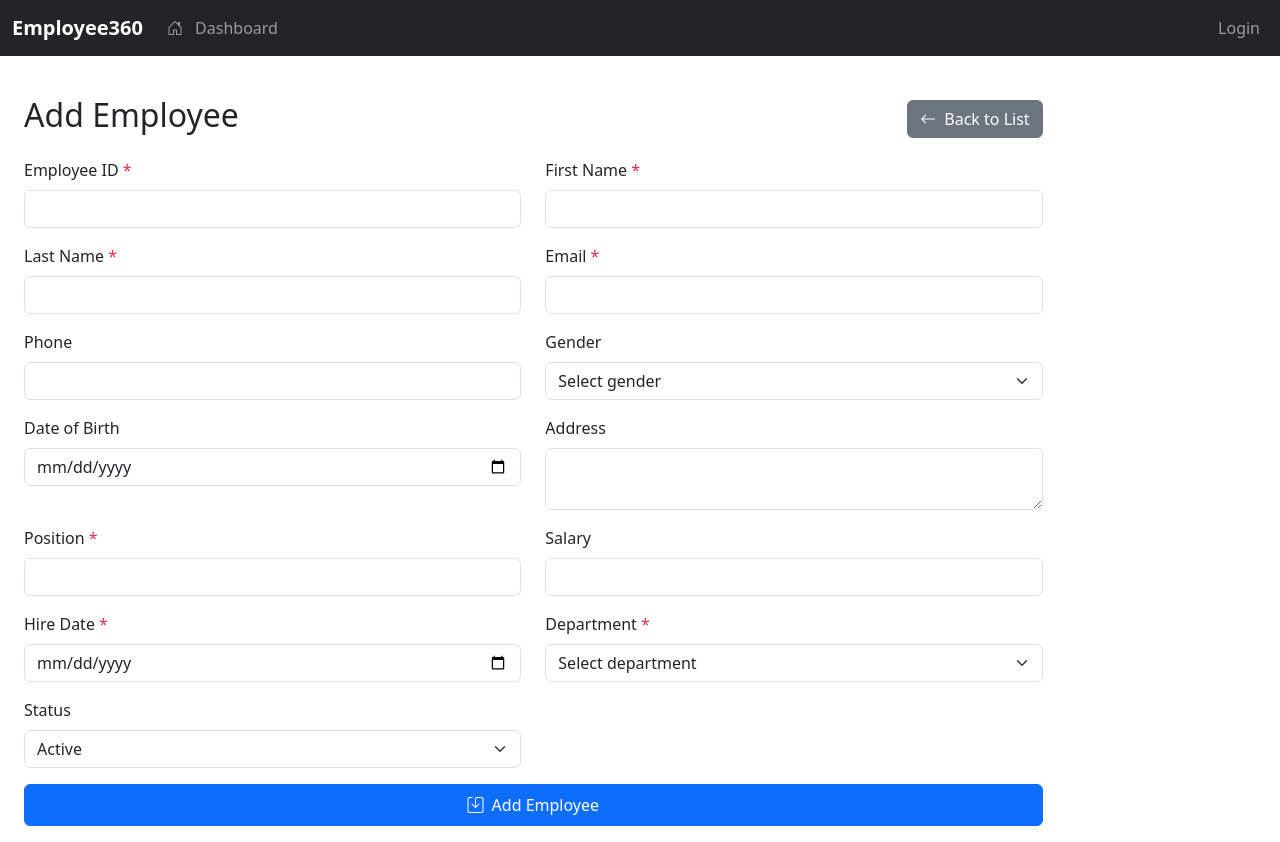
After one commit to DSnext412-jpg/Smart-Employee-Management-System, a Flask app: template templates/employee_form.html in a window 1280 px wide. The commit adds this page. Run offline with Flask 3, Linux system fonts and the light colour scheme; the template is opened without the code that fills it, so the values that code supplies are empty; some libraries are stand-ins or nearby versions.

Commit message:
Phase 7: Employee Management CRUD - final corrections and validation fix

```diff
--- a/app.py
+++ b/app.py
@@ -2,6 +2,7 @@ from flask import Flask, render_template, jsonify, request, session, redirect, u
 from dotenv import load_dotenv
 import os
 import MySQLdb
+
 from config import MYSQL_HOST, MYSQL_USER, MYSQL_PASSWORD, MYSQL_DB, MYSQL_PORT, SECRET_KEY, DEBUG
 
 # Load environment variables from .env file
@@ -132,6 +133,393 @@ def dashboard():
     )
 
 
+@app.route("/employees")
+@login_required
+def employees():
+    """Employee list page with search."""
+    search_term = request.args.get('search', '')
+    conn = get_db_connection()
+    cursor = conn.cursor(dictionary=True)
+
+    if search_term:
+        like_term = f"%{search_term}%"
+        cursor.execute("""
+            SELECT
+                e.id,
+                e.employee_id,
+                e.first_name,
+                e.last_name,
+                e.email,
+                e.phone,
+                e.position,
+                d.name AS department_name,
+                e.status
+            FROM employees e
+            LEFT JOIN departments d ON e.department_id = d.id
+            WHERE
+                e.employee_id LIKE %s
+                OR e.first_name LIKE %s
+                OR e.last_name LIKE %s
+                OR e.email LIKE %s
+                OR e.position LIKE %s
+            ORDER BY e.id DESC
+        """, (like_term, like_term, like_term, like_term, like_term))
+    else:
+        cursor.execute("""
+            SELECT
+                e.id,
+                e.employee_id,
+                e.first_name,
+                e.last_name,
+                e.email,
+                e.phone,
+                e.position,
+                d.name AS department_name,
+                e.status
+            FROM employees e
+            LEFT JOIN departments d ON e.department_id = d.id
+            ORDER BY e.id DESC
+        """)
+
+    employees = cursor.fetchall()
+    cursor.close()
+    conn.close()
+
+    return render_template("employees.html", employees=employees, search_term=search_term)
+
+
+@app.route("/employees/add")
+@login_required
+def employees_add():
+    """Show add employee form."""
+    conn = get_db_connection()
+    cursor = conn.cursor(dictionary=True)
+    cursor.execute("SELECT id, name FROM departments ORDER BY name")
+    departments = cursor.fetchall()
+    cursor.close()
+    conn.close()
+    return render_template("employee_form.html", employee_form_title="Add Employee", departments=departments)
+
+
+@app.route("/employees/add", methods=["POST"])
+@login_required
+def employees_add_post():
+    """Process add employee form."""
+    employee_id = request.form.get('employee_id', '').strip()
+    first_name = request.form.get('first_name', '').strip()
+    last_name = request.form.get('last_name', '').strip()
+    email = request.form.get('email', '').strip()
+    phone = request.form.get('phone', '').strip()
+    gender = request.form.get('gender', '').strip()
+    date_of_birth = request.form.get('date_of_birth', '').strip()
+    address = request.form.get('address', '').strip()
+    position = request.form.get('position', '').strip()
+    salary = request.form.get('salary', '').strip()
+    hire_date = request.form.get('hire_date', '').strip()
+    department_id = request.form.get('department_id', '').strip()
+    status = request.form.get('status', '').strip()
+
+    validation_errors = {}
+
+    # Required field validation
+    if not employee_id:
+        validation_errors['employee_id'] = 'Employee ID is required.'
+    if not first_name:
+        validation_errors['first_name'] = 'First Name is required.'
+    if not last_name:
+        validation_errors['last_name'] = 'Last Name is required.'
+    if not email:
+        validation_errors['email'] = 'Email is required.'
+    if not position:
+        validation_errors['position'] = 'Position is required.'
+    if not hire_date:
+        validation_errors['hire_date'] = 'Hire Date is required.'
+    if not department_id:
+        validation_errors['department_id'] = 'Department is required.'
+
+    # Basic email validation
+    if email and '@' not in email:
+        validation_errors['email'] = 'Please enter a valid email address.'
+
+    # Employee ID duplicate check
+    if employee_id and not validation_errors.get('employee_id'):
+        conn = get_db_connection()
+        cursor = conn.cursor()
+        cursor.execute("SELECT id FROM employees WHERE employee_id = %s", (employee_id,))
+        existing = cursor.fetchone()
+        conn.close()
+
+        if existing:
+            validation_errors['employee_id'] = 'Employee ID already exists.'
+
+    if validation_errors:
+        conn = get_db_connection()
+        cursor = conn.cursor(dictionary=True)
+        cursor.execute("SELECT id, name FROM departments ORDER BY name")
+        departments = cursor.fetchall()
+        cursor.close()
+        conn.close()
+        return render_template(
+            "employee_form.html",
+            employee_form_title="Add Employee",
+            departments=departments,
+            validation_errors=validation_errors,
+            employee_employee_id=employee_id,
+            employee_first_name=first_name,
+            employee_last_name=last_name,
+            employee_email=email,
+            employee_phone=phone,
+            employee_gender=gender,
+            employee_dob=date_of_birth,
+            employee_address=address,
+            employee_position=position,
+            employee_salary=salary,
+            employee_hire_date=hire_date,
+            employee_department_id=department_id,
+            employee_status=status
+        )
+
+    # Insert new employee
+    conn = get_db_connection()
+    cursor = conn.cursor()
+    cursor.execute("""
+        INSERT INTO employees (
+            employee_id, first_name, last_name, email, phone, gender,
+            date_of_birth, address, position, salary, hire_date, department_id, status
+        ) VALUES (%s, %s, %s, %s, %s, %s, %s, %s, %s, %s, %s, %s, %s)
+""", (employee_id, first_name, last_name, email, phone, gender,
+          date_of_birth, address, position, salary, hire_date, department_id, status))
+    conn.commit()
+    cursor.close()
+    conn.close()
+
+    return redirect(url_for('employees'))
+
+
+@app.route("/employees/<int:id>")
+@login_required
+def employee_details(id):
+    """View employee details."""
+    conn = get_db_connection()
+    cursor = conn.cursor(dictionary=True)
+    cursor.execute("""
+        SELECT
+            e.id,
+            e.employee_id,
+            e.first_name,
+            e.last_name,
+            e.email,
+            e.phone,
+            e.gender,
+            e.date_of_birth,
+            e.address,
+            e.position,
+            e.salary,
+            e.hire_date,
+            d.name AS department_name,
+            e.status
+        FROM employees e
+        LEFT JOIN departments d ON e.department_id = d.id
+        WHERE e.id = %s
+    """, (id,))
+    employee = cursor.fetchone()
+    cursor.close()
+    conn.close()
+
+    if not employee:
+        return redirect(url_for('employees'))
+
+    return render_template("employee_details.html", employee=employee)
+
+
+@app.route("/employees/<int:id>/edit")
+@login_required
+def employee_edit(id):
+    """Show edit employee form."""
+    conn = get_db_connection()
+    cursor = conn.cursor(dictionary=True)
+    cursor.execute("""
+        SELECT
+            e.id,
+            e.employee_id,
+            e.first_name,
+            e.last_name,
+            e.email,
+            e.phone,
+            e.gender,
+            e.date_of_birth,
+            e.address,
+            e.position,
+            e.salary,
+            e.hire_date,
+            e.department_id,
+            e.status
+        FROM employees e
+        WHERE e.id = %s
+    """, (id,))
+    employee = cursor.fetchone()
+
+    if not employee:
+        return redirect(url_for('employees'))
+
+    cursor.execute("SELECT id, name FROM departments ORDER BY name")
+    departments = cursor.fetchall()
+    cursor.close()
+    conn.close()
+
+    return render_template("employee_form.html",
+                         employee_form_title="Edit Employee",
+                         employee=employee,
+                         departments=departments,
+                         employee_id=employee['id'],
+                         employee_employee_id=employee['employee_id'],
+                         employee_first_name=employee['first_name'],
+                         employee_last_name=employee['last_name'],
+                         employee_email=employee['email'],
+                         employee_phone=employee['phone'],
+                         employee_gender=employee['gender'],
+                         employee_dob=employee['date_of_birth'],
+                         employee_address=employee['address'],
+                         employee_position=employee['position'],
+                         employee_salary=employee['salary'],
+                         employee_hire_date=employee['hire_date'],
+                         employee_department_id=employee['department_id'],
+                         employee_status=employee['status'])
+
+
+@app.route("/employees/<int:id>/edit", methods=["POST"])
+@login_required
+def employee_edit_post(id):
+    """Process edit employee form."""
+    first_name = request.form.get('first_name', '').strip()
+    last_name = request.form.get('last_name', '').strip()
+    email = request.form.get('email', '').strip()
+    phone = request.form.get('phone', '').strip()
+    gender = request.form.get('gender', '').strip()
+    date_of_birth = request.form.get('date_of_birth', '').strip()
+    address = request.form.get('address', '').strip()
+    position = request.form.get('position', '').strip()
+    salary = request.form.get('salary', '').strip()
+    department_id = request.form.get('department_id', '').strip()
+    status = request.form.get('status', '').strip()
+    employee_id = request.form.get('employee_id', '').strip()
+
+    validation_errors = {}
+
+    # Employee ID required validation
+    if not employee_id:
+        validation_errors['employee_id'] = 'Employee ID is required.'
+
+    # Basic email validation
+    if email and '@' not in email:
+        validation_errors['email'] = 'Please enter a valid email address.'
+
+    # Retrieve hire_date for validation
+    hire_date = request.form.get('hire_date', '').strip()
+
+    # Required field validation
+    if not first_name:
+        validation_errors['first_name'] = 'First Name is required.'
+    if not last_name:
+        validation_errors['last_name'] = 'Last Name is required.'
+    if not email:
+        validation_errors['email'] = 'Email is required.'
+    if not position:
+        validation_errors['position'] = 'Position is required.'
+    if not hire_date:
+        validation_errors['hire_date'] = 'Hire Date is required.'
+    if not department_id:
+        validation_errors['department_id'] = 'Department is required.'
+
+    # Employee ID uniqueness check (exclude current employee)
+    if employee_id and not validation_errors.get('employee_id'):
+        conn = get_db_connection()
+        cursor = conn.cursor()
+        cursor.execute("SELECT id FROM employees WHERE employee_id = %s AND id != %s",
+                       (employee_id, id))
+        existing = cursor.fetchone()
+        conn.close()
+
+        if existing:
+            validation_errors['employee_id'] = 'Employee ID already exists.'
+
+    if validation_errors:
+        conn = get_db_connection()
+        cursor = conn.cursor(dictionary=True)
+        cursor.execute("SELECT id, name FROM departments ORDER BY name")
+        departments = cursor.fetchall()
+        cursor.close()
+        conn.close()
+        return render_template(
+            "employee_form.html",
+            employee_form_title="Edit Employee",
+            departments=departments,
+            validation_errors=validation_errors,
+            employee_id=id,
+            employee_employee_id=employee_id,
+            employee_first_name=first_name,
+            employee_last_name=last_name,
+            employee_email=email,
+            employee_phone=phone,
+            employee_gender=gender,
+            employee_dob=date_of_birth,
+            employee_address=address,
+            employee_position=position,
+            employee_salary=salary,
+            employee_hire_date=hire_date,
+            employee_department_id=department_id,
+            employee_status=status
+        )
+
+    # Update employee
+    conn = get_db_connection()
+    cursor = conn.cursor()
+    cursor.execute("""
+        UPDATE employees
+        SET employee_id = %s, first_name = %s, last_name = %s, email = %s, phone = %s, gender = %s,
+            date_of_birth = %s, address = %s, position = %s, salary = %s, hire_date = %s,
+            department_id = %s, status = %s
+        WHERE id = %s
+    """, (employee_id, first_name, last_name, email, phone, gender,
+          date_of_birth, address, position, salary, hire_date, department_id, status, id))
+    conn.commit()
+    cursor.close()
+    conn.close()
+
+    return redirect(url_for('employee_details', id=id))
+
+
+@app.route("/employees/<int:id>/delete", methods=["POST"])
+@login_required
+def employee_delete(id):
+    """Delete employee."""
+    conn = get_db_connection()
+    cursor = conn.cursor()
+
+    # Verify employee exists
+    cursor.execute("SELECT id FROM employees WHERE id = %s", (id,))
+    existing = cursor.fetchone()
+
+    if existing:
+        cursor.execute("DELETE FROM employees WHERE id = %s", (id,))
+        conn.commit()
+
+    cursor.close()
+    conn.close()
+
+    return redirect(url_for('employees'))
+
+
+@app.errorhandler(404)
+def not_found_error(error):
+    return render_template("404.html"), 404
+
+
+@app.errorhandler(500)
+def internal_error(error):
+    return render_template("500.html"), 500
+
+
 @app.route("/db-test")
 def db_test():
     """Simple test route to verify MySQL connection."""
@@ -150,15 +538,5 @@ def db_test():
         return jsonify({"status": "error", "message": "Database connection failed"}), 500
 
 
-@app.errorhandler(404)
-def not_found_error(error):
-    return render_template("404.html"), 404
-
-
-@app.errorhandler(500)
-def internal_error(error):
-    return render_template("500.html"), 500
-
-
 if __name__ == "__main__":
     app.run(debug=DEBUG)
--- a/templates/base.html
+++ b/templates/base.html
@@ -61,7 +61,7 @@
                     Dashboard
                 </a>
             </li>
-            <li class="nav-item">
+            <li class="nav-item {% if request.path.startswith('/employees') %}active{% endif %}">
                 <a class="nav-link" href="/employees">
                     <span class="bi bi-person-meet me-2"></span>
                     Employees
--- /dev/null
+++ b/templates/employee_form.html
@@ -0,0 +1,128 @@
+{% extends "base.html" %}
+
+{% block title %}Add Employee - Employee360{% endblock %}
+
+{% block content %}
+<div class="d-flex justify-content-between align-items-center mb-3">
+    <h2>{{ 'Edit Employee' if employee_id else 'Add Employee' }}</h2>
+    <a href="/employees" class="btn btn-secondary">
+        <span class="bi bi-arrow-left me-2"></span>Back to List
+    </a>
+</div>
+
+<form method="POST"
+      action="{{ '/employees/' ~ employee_id ~ '/edit' if employee_id else '/employees/add' }}"
+      novalidate>
+
+    <div class="row mb-3">
+        <div class="col-md-6">
+            <label for="employee_id" class="form-label">Employee ID <span class="text-danger">*</span></label>
+            <input type="text" id="employee_id" name="employee_id" class="form-control" value="{{ employee_employee_id or '' }}"
+                required>
+        </div>
+        <div class="col-md-6">
+            <label for="first_name" class="form-label">First Name <span class="text-danger">*</span></label>
+            <input type="text" id="first_name" name="first_name" class="form-control" value="{{ employee_first_name or '' }}"
+                required>
+        </div>
+    </div>
+
+    <div class="row mb-3">
+        <div class="col-md-6">
+            <label for="last_name" class="form-label">Last Name <span class="text-danger">*</span></label>
+            <input type="text" id="last_name" name="last_name" class="form-control" value="{{ employee_last_name or '' }}"
+                required>
+        </div>
+        <div class="col-md-6">
+            <label for="email" class="form-label">Email <span class="text-danger">*</span></label>
+            <input type="email" id="email" name="email" class="form-control" value="{{ employee_email or '' }}"
+                required>
+        </div>
+    </div>
+
+    <div class="row mb-3">
+        <div class="col-md-6">
+            <label for="phone" class="form-label">Phone</label>
+            <input type="text" id="phone" name="phone" class="form-control" value="{{ employee_phone or '' }}">
+        </div>
+        <div class="col-md-6">
+            <label for="gender" class="form-label">Gender</label>
+            <select id="gender" name="gender" class="form-select">
+                <option value="">Select gender</option>
+                <option value="Male" {% if employee_gender == 'Male' %}selected{% endif %}>Male</option>
+                <option value="Female" {% if employee_gender == 'Female' %}selected{% endif %}>Female</option>
+                <option value="Other" {% if employee_gender == 'Other' %}selected{% endif %}>Other</option>
+            </select>
+        </div>
+    </div>
+
+    <div class="row mb-3">
+        <div class="col-md-6">
+            <label for="date_of_birth" class="form-label">Date of Birth</label>
+            <input type="date" id="date_of_birth" name="date_of_birth" class="form-control"
+                value="{{ employee_dob or '' }}">
+        </div>
+        <div class="col-md-6">
+            <label for="address" class="form-label">Address</label>
+            <textarea id="address" name="address" class="form-control" rows="2">{{ employee_address or '' }}</textarea>
+        </div>
+    </div>
+
+    <div class="row mb-3">
+        <div class="col-md-6">
+            <label for="position" class="form-label">Position <span class="text-danger">*</span></label>
+            <input type="text" id="position" name="position" class="form-control" value="{{ employee_position or '' }}"
+                required>
+        </div>
+        <div class="col-md-6">
+            <label for="salary" class="form-label">Salary</label>
+            <input type="number" id="salary" name="salary" class="form-control" value="{{ employee_salary or '' }}"
+                step="any">
+        </div>
+    </div>
+
+    <div class="row mb-3">
+        <div class="col-md-6">
+            <label for="hire_date" class="form-label">Hire Date <span class="text-danger">*</span></label>
+            <input type="date" id="hire_date" name="hire_date" class="form-control"
+                value="{{ employee_hire_date or '' }}" required>
+        </div>
+        <div class="col-md-6">
+            <label for="department_id" class="form-label">Department <span class="text-danger">*</span></label>
+            <select id="department_id" name="department_id" class="form-select" required>
+                <option value="">Select department</option>
+                {% for dept in departments %}
+                <option value="{{ dept.id }}"
+                    {% if employee_department_id == dept.id %}selected{% endif %}>
+                    {{ dept.name }}
+                </option>
+                {% endfor %}
+            </select>
+        </div>
+    </div>
+
+    <div class="row mb-3">
+        <div class="col-md-6">
+            <label for="status" class="form-label">Status</label>
+            <select id="status" name="status" class="form-select">
+                <option value="active" {% if employee_status == 'active' %}selected{% endif %}>Active</option>
+                <option value="inactive" {% if employee_status == 'inactive' %}selected{% endif %}>Inactive</option>
+                <option value="pending" {% if employee_status == 'pending' %}selected{% endif %}>Pending</option>
+            </select>
+        </div>
+    </div>
+
+    {% if validation_errors %}
+    <div class="alert alert-danger mb-3" role="alert">
+        <h5 class="alert-heading">Validation Errors</h5>
+        {% for field, message in validation_errors.items() %}
+            <p><strong>{{ field }}:</strong> {{ message }}</p>
+        {% endfor %}
+    </div>
+    {% endif %}
+
+    <button type="submit" class="btn btn-primary w-100 py-2">
+        <span class="bi bi-save me-2"></span>{{ 'Update Employee' if employee_id else 'Add Employee' }}
+    </button>
+</form>
+{% endblock %}
```
Also changed, not shown: templates/employee_details.html (added, +67 -0 lines), templates/employees.html (added, +85 -0 lines).
